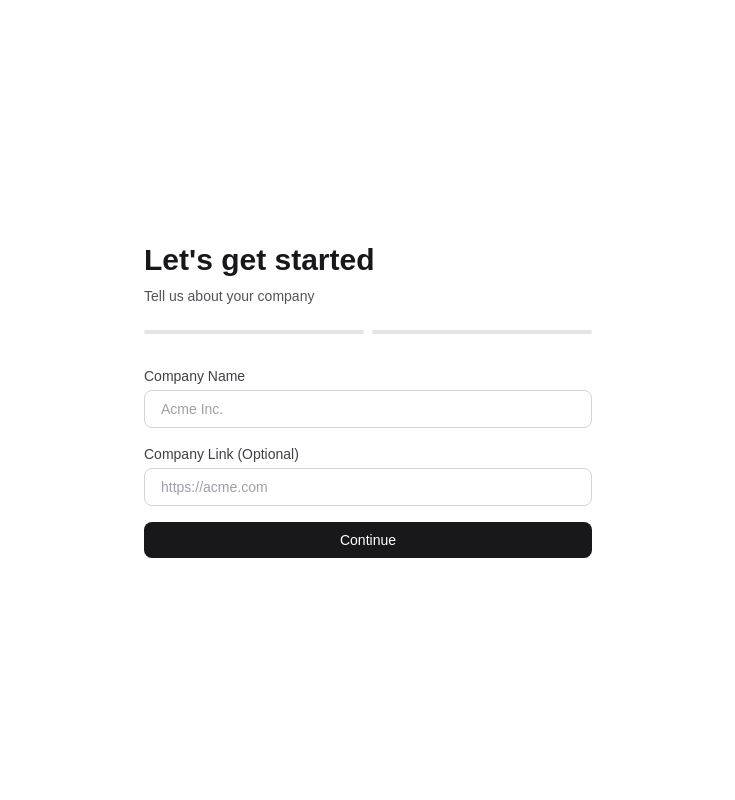
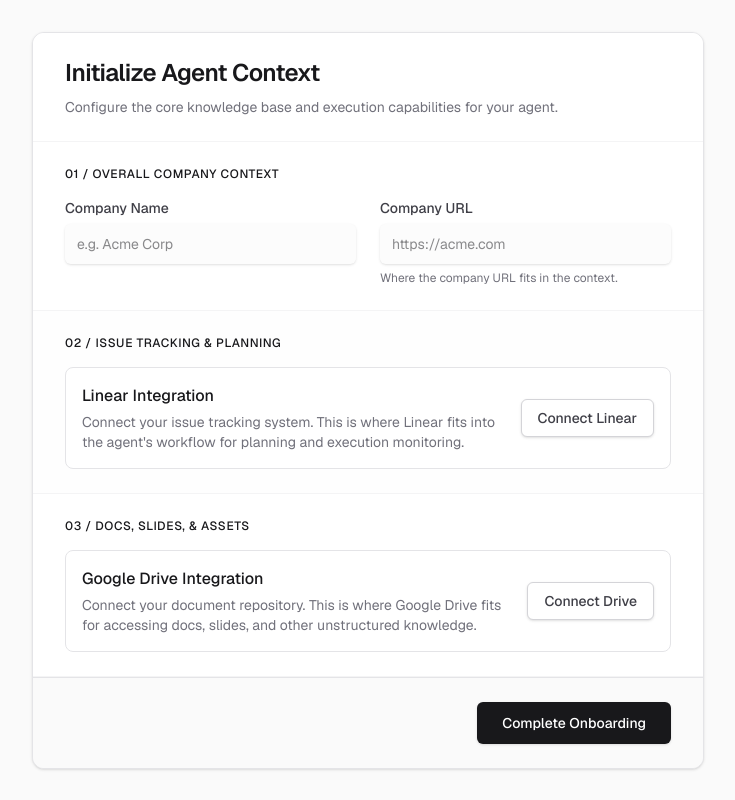
Before and after one commit to idodekerobo/pm-agent, a Next.js app in the folder web-app/: page /onboarding in a window 1280 px wide. Shown: the whole page, without its empty margins (272-1007 px from the left). Built offline with nearby package versions, Linux system fonts and the light colour scheme; no server answers.

Commit message:
updating onboarding page to be one page that shows all of the steps

```diff
--- a/web-app/src/app/onboarding/page.tsx
+++ b/web-app/src/app/onboarding/page.tsx
@@ -5,15 +5,9 @@ import { useRouter } from 'next/navigation';
 import { useAuth } from '@/lib/AuthContext';
 import { createClient } from '@/lib/supabaseClient';
 
-type Step = 'company' | 'integrations' | 'connecting' | 'integrations_connecting';
-
 interface OnboardingData {
   companyName: string;
   companyLink: string;
-  integrations: {
-    googleDrive: boolean;
-    linear: boolean;
-  };
 }
 
 interface IntegrationStatus {
@@ -22,19 +16,17 @@ interface IntegrationStatus {
 }
 
 export default function OnboardingPage() {
-  const [step, setStep] = useState<Step>('company');
   const [data, setData] = useState<OnboardingData>({
     companyName: '',
     companyLink: '',
-    integrations: {
-      googleDrive: false,
-      linear: false,
-    },
   });
+
   const [integrationsCompleted, setIntegrationsCompleted] = useState<IntegrationStatus>({
     googleDrive: false,
     linear: false,
   });
+
+  const [connectingProvider, setConnectingProvider] = useState<'googleDrive' | 'linear' | null>(null);
   const [error, setError] = useState('');
   const [loading, setLoading] = useState(false);
   const router = useRouter();
@@ -44,25 +36,18 @@ export default function OnboardingPage() {
   useEffect(() => {
     const handleMessage = (event: MessageEvent) => {
       if (event.data.type === 'integration_success') {
+        const provider = event.data.provider === 'google_drive' ? 'googleDrive' : 'linear';
         setIntegrationsCompleted(prev => ({
           ...prev,
-          [event.data.provider === 'google_drive' ? 'googleDrive' : 'linear']: true,
+          [provider]: true,
         }));
-
-        // If all selected integrations are complete, redirect to chat
-        const allComplete =
-          (!data.integrations.googleDrive || integrationsCompleted.googleDrive) &&
-          (!data.integrations.linear || integrationsCompleted.linear);
-
-        if (allComplete) {
-          setTimeout(() => router.push('/chat'), 1000);
-        }
+        setConnectingProvider(null);
       }
     };
 
     window.addEventListener('message', handleMessage);
     return () => window.removeEventListener('message', handleMessage);
-  }, [data.integrations, integrationsCompleted, router]);
+  }, []);
 
   const isValidUrl = (url: string) => {
     if (!url) return true;
@@ -74,7 +59,21 @@ export default function OnboardingPage() {
     }
   };
 
-  const handleCompanySubmit = (e: React.FormEvent) => {
+  const handleConnect = (provider: 'googleDrive' | 'linear') => {
+    if (!user?.id) return;
+
+    setError('');
+    setConnectingProvider(provider);
+
+    const apiBaseUrl = process.env.NEXT_PUBLIC_API_BASE_URL;
+    const endpoint = provider === 'googleDrive'
+      ? `${apiBaseUrl}/integrations/google/connect?user_id=${user.id}`
+      : `${apiBaseUrl}/integrations/linear/connect?user_id=${user.id}`;
+
+    window.open(endpoint, '_blank', 'width=600,height=700');
+  };
+
+  const handleSubmit = async (e: React.FormEvent) => {
     e.preventDefault();
     setError('');
 
@@ -84,33 +83,15 @@ export default function OnboardingPage() {
     }
 
     if (!isValidUrl(data.companyLink)) {
-      setError('Please enter a valid URL');
+      setError('Please enter a valid URL for the company link');
       return;
     }
 
-    setStep('integrations');
-  };
-
-  const handleIntegrationToggle = (integration: 'googleDrive' | 'linear') => {
-    setData((prev) => ({
-      ...prev,
-      integrations: {
-        ...prev.integrations,
-        [integration]: !prev.integrations[integration],
-      },
-    }));
-  };
-
-  const handleIntegrationSubmit = async (e: React.FormEvent) => {
-    e.preventDefault();
-    setError('');
-
-    if (!data.integrations.googleDrive) {
-      setError('Google Drive is required');
+    if (!integrationsCompleted.googleDrive) {
+      setError('Google Drive connection is required');
       return;
     }
 
-    setStep('connecting');
     setLoading(true);
 
     try {
@@ -131,193 +112,221 @@ export default function OnboardingPage() {
         }),
       });
 
-      sessionStorage.setItem('connecting_user_id', user?.id || '');
-      sessionStorage.setItem('pending_integrations', JSON.stringify(data.integrations));
+      // Save integrations state if needed by backend, though connections are already established
+      sessionStorage.setItem('pending_integrations', JSON.stringify(integrationsCompleted));
 
-      if (data.integrations.googleDrive) {
-        window.open(`${apiBaseUrl}/integrations/google/connect?user_id=${user?.id}`, '_blank');
-      }
-
-      if (data.integrations.linear) {
-        window.open(`${apiBaseUrl}/integrations/linear/connect?user_id=${user?.id}`, '_blank');
-      }
-
-      setLoading(false);
-      setStep('integrations_connecting');
+      router.push('/chat');
     } catch (err: any) {
       setError(err.message || 'Failed to complete onboarding');
       setLoading(false);
-      setStep('integrations');
     }
   };
 
   return (
-    <div className="min-h-screen flex items-center justify-center bg-white px-4 py-8">
-      <div className="w-full max-w-md">
-        <div className="mb-8">
-          <h1 className="text-3xl font-bold text-zinc-900">Let's get started</h1>
-          <p className="mt-2 text-sm text-zinc-600">
-            {step === 'company' && 'Tell us about your company'}
-            {step === 'integrations' && 'Connect your integrations'}
-            {step === 'integrations_connecting' && 'Completing integration setup...'}
+    <div className="min-h-screen bg-zinc-50 flex items-center justify-center p-4 font-sans text-zinc-900">
+      <div className="w-full max-w-2xl bg-white border border-zinc-200 shadow-sm rounded-xl overflow-hidden">
+
+        {/* Header */}
+        <div className="px-8 py-6 border-b border-zinc-100 bg-white">
+          <h1 className="text-2xl font-semibold tracking-tight text-zinc-900">
+            Initialize Agent Context
+          </h1>
+          <p className="mt-2 text-sm text-zinc-500">
+            Configure the core knowledge base and execution capabilities for your agent.
           </p>
-
-          <div className="mt-6 flex gap-2">
-            <div className={`h-1 flex-1 rounded ${step !== 'company' ? 'bg-zinc-900' : 'bg-zinc-200'}`} />
-            <div className={`h-1 flex-1 rounded ${step === 'integrations' || step === 'integrations_connecting' ? 'bg-zinc-900' : 'bg-zinc-200'}`} />
-          </div>
         </div>
 
         {error && (
-          <div className="mb-4 rounded-lg border border-red-300 bg-red-50 px-4 py-3">
-            <p className="text-sm font-medium text-red-800">{error}</p>
+          <div className="mx-8 mt-6 rounded-md bg-red-50 p-4 border border-red-100">
+            <div className="flex">
+              <div className="flex-shrink-0">
+                <svg className="h-5 w-5 text-red-400" viewBox="0 0 20 20" fill="currentColor">
+                  <path fillRule="evenodd" d="M10 18a8 8 0 100-16 8 8 0 000 16zM8.707 7.293a1 1 0 00-1.414 1.414L8.586 10l-1.293 1.293a1 1 0 101.414 1.414L10 11.414l1.293 1.293a1 1 0 001.414-1.414L11.414 10l1.293-1.293a1 1 0 00-1.414-1.414L10 8.586 8.707 7.293z" clipRule="evenodd" />
+                </svg>
+              </div>
+              <div className="ml-3">
+                <h3 className="text-sm font-medium text-red-800">Error</h3>
+                <div className="mt-2 text-sm text-red-700">
+                  <p>{error}</p>
+                </div>
+              </div>
+            </div>
           </div>
         )}
 
-        {step === 'company' && (
-          <form onSubmit={handleCompanySubmit} className="space-y-4">
+        <form onSubmit={handleSubmit} className="divide-y divide-zinc-100">
+
+          {/* Section 1: Overall Company Context */}
+          <div className="px-8 py-6 space-y-6">
             <div>
-              <label htmlFor="companyName" className="block text-sm font-medium text-zinc-700 mb-1">
+              <h2 className="text-base font-medium text-zinc-900 uppercase tracking-wider text-xs mb-4 text-zinc-500">
+                01 / Overall Company Context
+              </h2>
+              <div className="grid grid-cols-1 gap-6 sm:grid-cols-2">
+                <div className="col-span-2 sm:col-span-1">
+                  <label htmlFor="companyName" className="block text-sm font-medium text-zinc-700 mb-1.5">
                     Company Name
                   </label>
                   <input
+                    type="text"
                     id="companyName"
-                type="text"
                     required
                     value={data.companyName}
                     onChange={(e) => setData({ ...data, companyName: e.target.value })}
-                className="w-full rounded-lg border border-zinc-300 px-4 py-2 text-sm text-zinc-900 placeholder-zinc-400 focus:border-zinc-900 focus:outline-none focus:ring-1 focus:ring-zinc-900"
-                placeholder="Acme Inc."
+                    className="block w-full rounded-md border-zinc-300 shadow-sm focus:border-zinc-900 focus:ring-zinc-900 sm:text-sm py-2.5 px-3 bg-zinc-50/50"
+                    placeholder="e.g. Acme Corp"
                   />
                 </div>
 
-            <div>
-              <label htmlFor="companyLink" className="block text-sm font-medium text-zinc-700 mb-1">
-                Company Link (Optional)
+                <div className="col-span-2 sm:col-span-1">
+                  <label htmlFor="companyLink" className="block text-sm font-medium text-zinc-700 mb-1.5">
+                    Company URL
                   </label>
                   <input
+                    type="url"
                     id="companyLink"
-                type="url"
                     value={data.companyLink}
                     onChange={(e) => setData({ ...data, companyLink: e.target.value })}
-                className="w-full rounded-lg border border-zinc-300 px-4 py-2 text-sm text-zinc-900 placeholder-zinc-400 focus:border-zinc-900 focus:outline-none focus:ring-1 focus:ring-zinc-900"
+                    className="block w-full rounded-md border-zinc-300 shadow-sm focus:border-zinc-900 focus:ring-zinc-900 sm:text-sm py-2.5 px-3 bg-zinc-50/50"
                     placeholder="https://acme.com"
                   />
-            </div>
-
-            <button
-              type="submit"
-              className="w-full rounded-lg bg-zinc-900 px-4 py-2 text-sm font-medium text-white transition-colors hover:bg-zinc-800"
-            >
-              Continue
-            </button>
-          </form>
-        )}
-
-        {step === 'integrations' && (
-          <form onSubmit={handleIntegrationSubmit} className="space-y-4">
-            <div className="space-y-3">
-              <div className="flex items-center gap-3 rounded-lg border border-zinc-300 p-4 hover:border-zinc-400 transition-colors">
-                <input
-                  type="checkbox"
-                  id="googleDrive"
-                  checked={data.integrations.googleDrive}
-                  onChange={() => handleIntegrationToggle('googleDrive')}
-                  className="h-4 w-4 rounded border-zinc-300 text-zinc-900 focus:ring-zinc-900"
-                />
-                <div className="flex-1">
-                  <label htmlFor="googleDrive" className="block text-sm font-medium text-zinc-900 cursor-pointer">
-                    Google Drive
-                  </label>
-                  <p className="text-xs text-zinc-500">
-                    Required — Access your files and documents
-                  </p>
-                </div>
-              </div>
-
-              <div className="flex items-center gap-3 rounded-lg border border-zinc-300 p-4 hover:border-zinc-400 transition-colors">
-                <input
-                  type="checkbox"
-                  id="linear"
-                  checked={data.integrations.linear}
-                  onChange={() => handleIntegrationToggle('linear')}
-                  className="h-4 w-4 rounded border-zinc-300 text-zinc-900 focus:ring-zinc-900"
-                />
-                <div className="flex-1">
-                  <label htmlFor="linear" className="block text-sm font-medium text-zinc-900 cursor-pointer">
-                    Linear
-                  </label>
-                  <p className="text-xs text-zinc-500">
-                    Optional — Track issues and project management
+                  <p className="mt-1.5 text-xs text-zinc-500">
+                    Where the company URL fits in the context.
                   </p>
                 </div>
               </div>
             </div>
+          </div>
 
+          {/* Section 2: Issue Tracking & Planning */}
+          <div className="px-8 py-6 bg-zinc-50/30">
+            <h2 className="text-base font-medium text-zinc-900 uppercase tracking-wider text-xs mb-4 text-zinc-500">
+              02 / Issue Tracking & Planning
+            </h2>
+
+            <div
+              className={`group relative flex items-center justify-between p-4 rounded-lg border transition-all duration-200 ${
+                integrationsCompleted.linear
+                  ? 'bg-white border-zinc-900 shadow-sm'
+                  : 'bg-white border-zinc-200 hover:border-zinc-300'
+              }`}
+            >
+              <div className="flex-1 pr-4">
+                <div className="flex items-center gap-2">
+                  <h3 className="font-medium text-zinc-900">Linear Integration</h3>
+                  {integrationsCompleted.linear && (
+                    <span className="inline-flex items-center px-2 py-0.5 rounded text-xs font-medium bg-green-100 text-green-800">
+                      Connected
+                    </span>
+                  )}
+                </div>
+                <p className="text-zinc-500 mt-1 text-sm">
+                  Connect your issue tracking system. This is where Linear fits into the agent's workflow for planning and execution monitoring.
+                </p>
+              </div>
+
+              <button
+                type="button"
+                onClick={() => handleConnect('linear')}
+                disabled={integrationsCompleted.linear || connectingProvider === 'linear'}
+                className={`flex-shrink-0 inline-flex items-center justify-center px-4 py-2 border text-sm font-medium rounded-md shadow-sm focus:outline-none focus:ring-2 focus:ring-offset-2 focus:ring-zinc-900 transition-colors ${
+                  integrationsCompleted.linear
+                    ? 'border-transparent text-zinc-400 bg-zinc-100 cursor-default'
+                    : 'border-zinc-300 text-zinc-700 bg-white hover:bg-zinc-50'
+                }`}
+              >
+                {connectingProvider === 'linear' ? (
+                  <span className="flex items-center">
+                     <svg className="animate-spin -ml-1 mr-2 h-4 w-4 text-zinc-500" xmlns="http://www.w3.org/2000/svg" fill="none" viewBox="0 0 24 24">
+                      <circle className="opacity-25" cx="12" cy="12" r="10" stroke="currentColor" strokeWidth="4"></circle>
+                      <path className="opacity-75" fill="currentColor" d="M4 12a8 8 0 018-8V0C5.373 0 0 5.373 0 12h4zm2 5.291A7.962 7.962 0 014 12H0c0 3.042 1.135 5.824 3 7.938l3-2.647z"></path>
+                    </svg>
+                    Connecting...
+                  </span>
+                ) : integrationsCompleted.linear ? (
+                  'Connected'
+                ) : (
+                  'Connect Linear'
+                )}
+              </button>
+            </div>
+          </div>
+
+          {/* Section 3: Docs, Slides, etc. */}
+          <div className="px-8 py-6">
+            <h2 className="text-base font-medium text-zinc-900 uppercase tracking-wider text-xs mb-4 text-zinc-500">
+              03 / Docs, Slides, & Assets
+            </h2>
+
+            <div
+              className={`group relative flex items-center justify-between p-4 rounded-lg border transition-all duration-200 ${
+                integrationsCompleted.googleDrive
+                  ? 'bg-white border-zinc-900 shadow-sm'
+                  : 'bg-white border-zinc-200 hover:border-zinc-300'
+              }`}
+            >
+              <div className="flex-1 pr-4">
+                <div className="flex items-center gap-2">
+                  <h3 className="font-medium text-zinc-900">Google Drive Integration</h3>
+                  {integrationsCompleted.googleDrive && (
+                    <span className="inline-flex items-center px-2 py-0.5 rounded text-xs font-medium bg-green-100 text-green-800">
+                      Connected
+                    </span>
+                  )}
+                </div>
+                <p className="text-zinc-500 mt-1 text-sm">
+                  Connect your document repository. This is where Google Drive fits for accessing docs, slides, and other unstructured knowledge.
+                </p>
+              </div>
+
+              <button
+                type="button"
+                onClick={() => handleConnect('googleDrive')}
+                disabled={integrationsCompleted.googleDrive || connectingProvider === 'googleDrive'}
+                className={`flex-shrink-0 inline-flex items-center justify-center px-4 py-2 border text-sm font-medium rounded-md shadow-sm focus:outline-none focus:ring-2 focus:ring-offset-2 focus:ring-zinc-900 transition-colors ${
+                  integrationsCompleted.googleDrive
+                    ? 'border-transparent text-zinc-400 bg-zinc-100 cursor-default'
+                    : 'border-zinc-300 text-zinc-700 bg-white hover:bg-zinc-50'
+                }`}
+              >
+                {connectingProvider === 'googleDrive' ? (
+                  <span className="flex items-center">
+                     <svg className="animate-spin -ml-1 mr-2 h-4 w-4 text-zinc-500" xmlns="http://www.w3.org/2000/svg" fill="none" viewBox="0 0 24 24">
+                      <circle className="opacity-25" cx="12" cy="12" r="10" stroke="currentColor" strokeWidth="4"></circle>
+                      <path className="opacity-75" fill="currentColor" d="M4 12a8 8 0 018-8V0C5.373 0 0 5.373 0 12h4zm2 5.291A7.962 7.962 0 014 12H0c0 3.042 1.135 5.824 3 7.938l3-2.647z"></path>
+                    </svg>
+                    Connecting...
+                  </span>
+                ) : integrationsCompleted.googleDrive ? (
+                  'Connected'
+                ) : (
+                  'Connect Drive'
+                )}
+              </button>
+            </div>
+          </div>
+
+          {/* Footer Action */}
+          <div className="px-8 py-6 bg-zinc-50 border-t border-zinc-200 flex justify-end">
             <button
               type="submit"
               disabled={loading}
-              className="w-full rounded-lg bg-zinc-900 px-4 py-2 text-sm font-medium text-white transition-colors hover:bg-zinc-800 disabled:bg-zinc-300 disabled:cursor-not-allowed"
+              className="inline-flex justify-center rounded-md border border-transparent bg-zinc-900 py-2.5 px-6 text-sm font-medium text-white shadow-sm hover:bg-zinc-800 focus:outline-none focus:ring-2 focus:ring-zinc-900 focus:ring-offset-2 disabled:bg-zinc-400 disabled:cursor-not-allowed transition-all duration-200"
             >
-              {loading ? 'Connecting...' : 'Connect Integrations'}
+              {loading ? (
+                <span className="flex items-center">
+                  <svg className="animate-spin -ml-1 mr-2 h-4 w-4 text-white" xmlns="http://www.w3.org/2000/svg" fill="none" viewBox="0 0 24 24">
+                    <circle className="opacity-25" cx="12" cy="12" r="10" stroke="currentColor" strokeWidth="4"></circle>
+                    <path className="opacity-75" fill="currentColor" d="M4 12a8 8 0 018-8V0C5.373 0 0 5.373 0 12h4zm2 5.291A7.962 7.962 0 014 12H0c0 3.042 1.135 5.824 3 7.938l3-2.647z"></path>
+                  </svg>
+                  Processing...
+                </span>
+              ) : (
+                'Complete Onboarding'
+              )}
             </button>
+          </div>
         </form>
-        )}
-
-        {step === 'integrations_connecting' && (
-          <div className="text-center py-8">
-            <div className="mb-6">
-              <div className="inline-flex h-12 w-12 items-center justify-center rounded-lg bg-zinc-100">
-                <div className="h-4 w-4 rounded-full border-2 border-zinc-300 border-t-zinc-900 animate-spin" />
-              </div>
-            </div>
-            <p className="text-sm text-zinc-600 mb-6">
-              Completing integration setup...
-            </p>
-
-            <div className="space-y-3 text-left">
-              <div className="flex items-center gap-3 rounded-lg border border-zinc-200 bg-zinc-50 p-4">
-                <div className={`h-5 w-5 rounded-full flex items-center justify-center ${
-                  integrationsCompleted.googleDrive
-                    ? 'bg-green-100'
-                    : 'border-2 border-zinc-300'
-                }`}>
-                  {integrationsCompleted.googleDrive ? (
-                    <svg className="h-3 w-3 text-green-600" fill="currentColor" viewBox="0 0 20 20">
-                      <path fillRule="evenodd" d="M16.707 5.293a1 1 0 010 1.414l-8 8a1 1 0 01-1.414 0l-4-4a1 1 0 011.414-1.414L8 12.586l7.293-7.293a1 1 0 011.414 0z" clipRule="evenodd" />
-                    </svg>
-                  ) : (
-                    <div className="h-2 w-2 rounded-full bg-zinc-300 animate-pulse" />
-                  )}
-                </div>
-                <p className="text-sm font-medium text-zinc-900">Google Drive</p>
-              </div>
-
-              {data.integrations.linear && (
-                <div className="flex items-center gap-3 rounded-lg border border-zinc-200 bg-zinc-50 p-4">
-                  <div className={`h-5 w-5 rounded-full flex items-center justify-center ${
-                    integrationsCompleted.linear
-                      ? 'bg-green-100'
-                      : 'border-2 border-zinc-300'
-                  }`}>
-                    {integrationsCompleted.linear ? (
-                      <svg className="h-3 w-3 text-green-600" fill="currentColor" viewBox="0 0 20 20">
-                        <path fillRule="evenodd" d="M16.707 5.293a1 1 0 010 1.414l-8 8a1 1 0 01-1.414 0l-4-4a1 1 0 011.414-1.414L8 12.586l7.293-7.293a1 1 0 011.414 0z" clipRule="evenodd" />
-                      </svg>
-                    ) : (
-                      <div className="h-2 w-2 rounded-full bg-zinc-300 animate-pulse" />
-                    )}
-                  </div>
-                  <p className="text-sm font-medium text-zinc-900">Linear</p>
-                </div>
-              )}
-            </div>
-
-            <p className="mt-6 text-xs text-zinc-500">
-              Check the browser windows that opened for each integration
-            </p>
-          </div>
-        )}
       </div>
     </div>
   );
```
Lines whose indentation alone changed are shown as unchanged.
